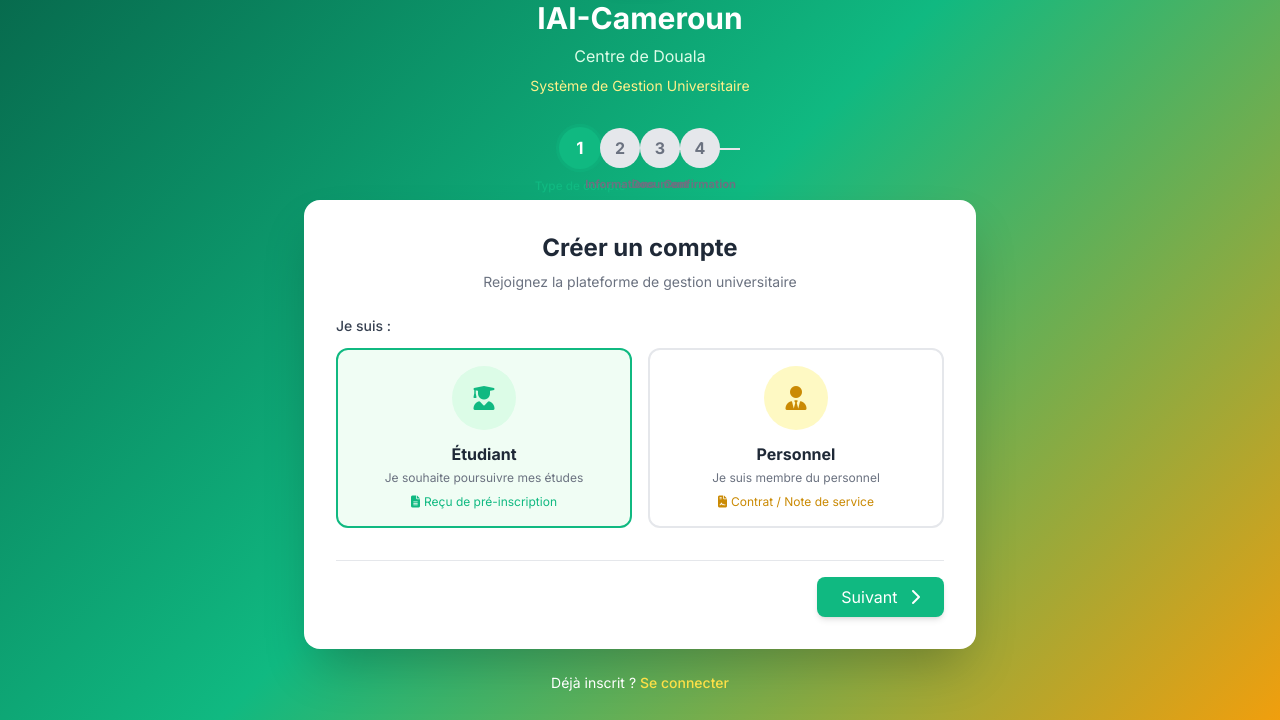
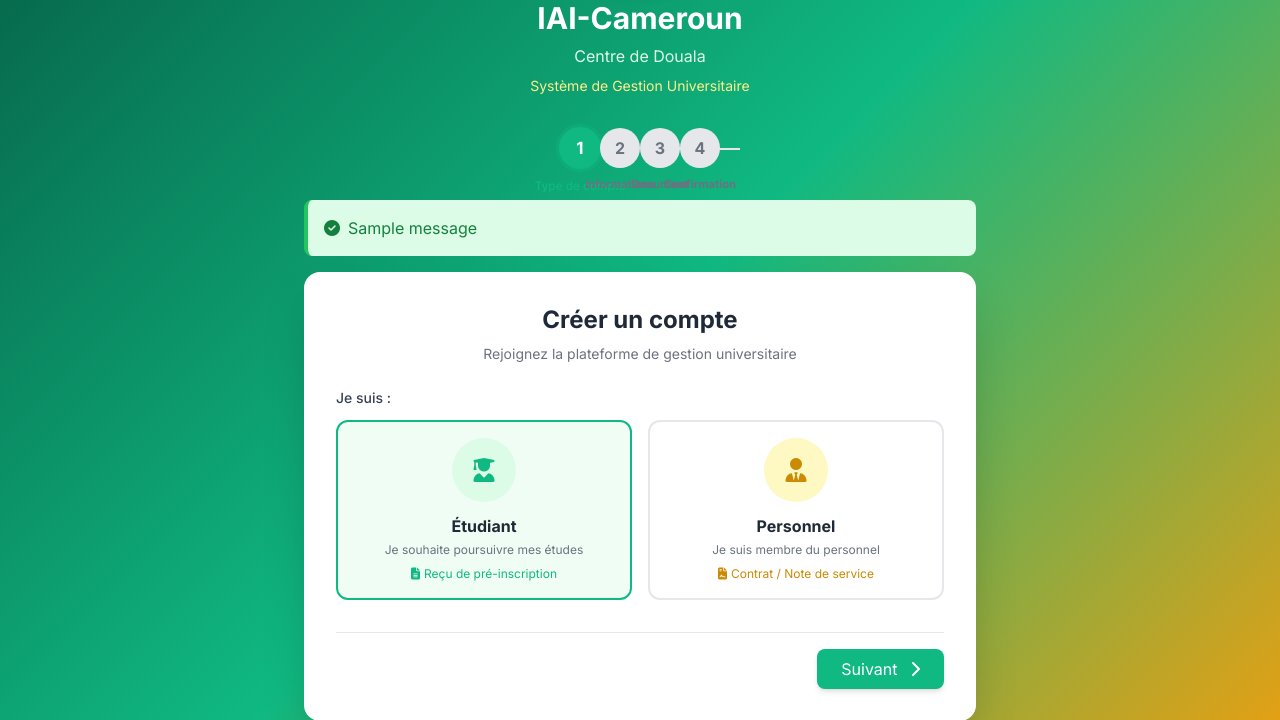
Before and after one commit to patch57/iai_gestion, a Django app: page /authentification/inscription/ in a window 1280 px wide. Shown: the part 144-864 px from the top of the page. Run offline with Django 5.2, Linux system fonts and the light colour scheme; tables that the repository leaves empty hold one stand-in row (values such as "Sample post"); one stand-in notice (Sample message) is shown; some libraries are stand-ins or nearby versions.

Commit message:
fix: affichage des messages d'erreur et de succès Django au-dessus du formulaire d'inscription

```diff
--- a/templates/authentification/inscription_standalone.html
+++ b/templates/authentification/inscription_standalone.html
@@ -216,6 +216,18 @@
             </div>
 
             <!-- Messages d'alerte -->
+            {% if messages %}
+            <div class="mb-4 space-y-2">
+                {% for message in messages %}
+                <div class="p-4 rounded-lg {% if message.tags == 'error' %}bg-red-100 text-red-700 border-l-4 border-red-500{% else %}bg-green-100 text-green-700 border-l-4 border-green-500{% endif %}">
+                    <div class="flex items-center">
+                        <i class="fas {% if message.tags == 'error' %}fa-exclamation-circle{% else %}fa-check-circle{% endif %} mr-2"></i>
+                        <span>{{ message }}</span>
+                    </div>
+                </div>
+                {% endfor %}
+            </div>
+            {% endif %}
             <div id="alert-container" class="mb-4"></div>
 
             <!-- Formulaire principal -->
```
